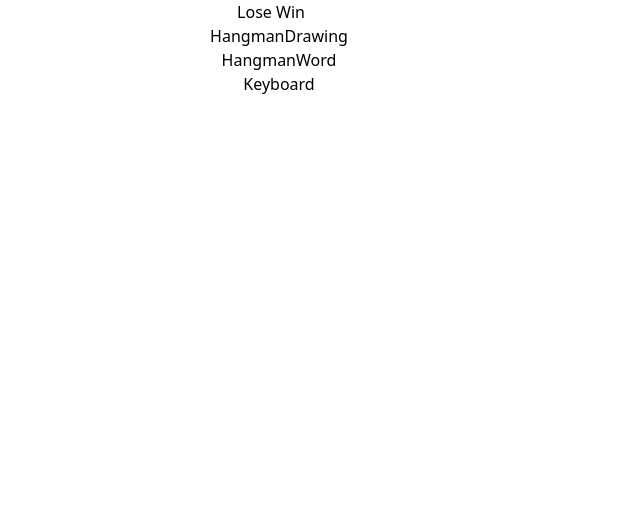
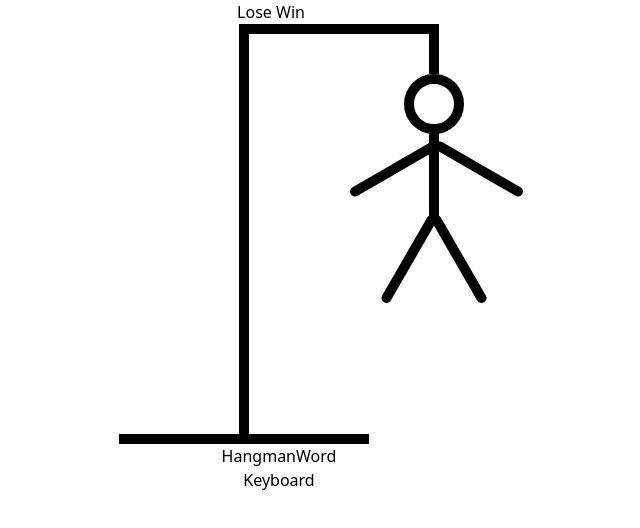
Before and after one commit to andreiwebdev/react-hangman, a React (Vite) app: page / in a window 1280 px wide. Shown: the top 528 px of the page, without its empty margins (369-1009 px from the left). Built offline with nearby package versions, Linux system fonts and the light colour scheme.

Commit message:
Update HangmanDrawing.tsx

```diff
--- a/src/HangmanDrawing.tsx
+++ b/src/HangmanDrawing.tsx
@@ -1,7 +1,39 @@
 import React from "react";
 
+const HEAD = (
+  <div className="w-[60px] h-[60px] rounded-full border-[10px] border-black absolute top-[50px] right-[-25px]" />
+);
+const BODY = (
+  <div className="w-[10px] h-[100px] rounded-full bg-black absolute top-[100px] right-0" />
+);
+const RIGHT_ARM = (
+  <div className="w-[100px] h-[10px] rounded-full bg-black absolute top-[140px] right-[-90px] rotate-[30deg]" />
+);
+const LEFT_ARM = (
+  <div className="w-[100px] h-[10px] rounded-full bg-black absolute top-[140px] right-[-5px] rotate-[150deg]" />
+);
+const RIGHT_LEG = (
+  <div className="w-[100px] h-[10px] rounded-full bg-black absolute top-[230px] right-[-70px] rotate-[60deg]" />
+);
+const LEFT_LEG = (
+  <div className="w-[100px] h-[10px] rounded-full bg-black absolute top-[230px] right-[-20px] rotate-[-60deg]" />
+);
+
 const HangmanDrawing = () => {
-  return <div>HangmanDrawing</div>;
+  return (
+    <div className="relative">
+      {HEAD}
+      {BODY}
+      {RIGHT_ARM}
+      {LEFT_ARM}
+      {RIGHT_LEG}
+      {LEFT_LEG}
+      <div className="h-[50px] w-[10px] bg-black absolute top-0 right-0" />
+      <div className="h-[10px] w-[200px] bg-black ml-[120px]" />
+      <div className="h-[400px] w-[10px] bg-black ml-[120px]" />
+      <div className="h-[10px] w-[250px] bg-black" />
+    </div>
+  );
 };
 
 export default HangmanDrawing;
```
